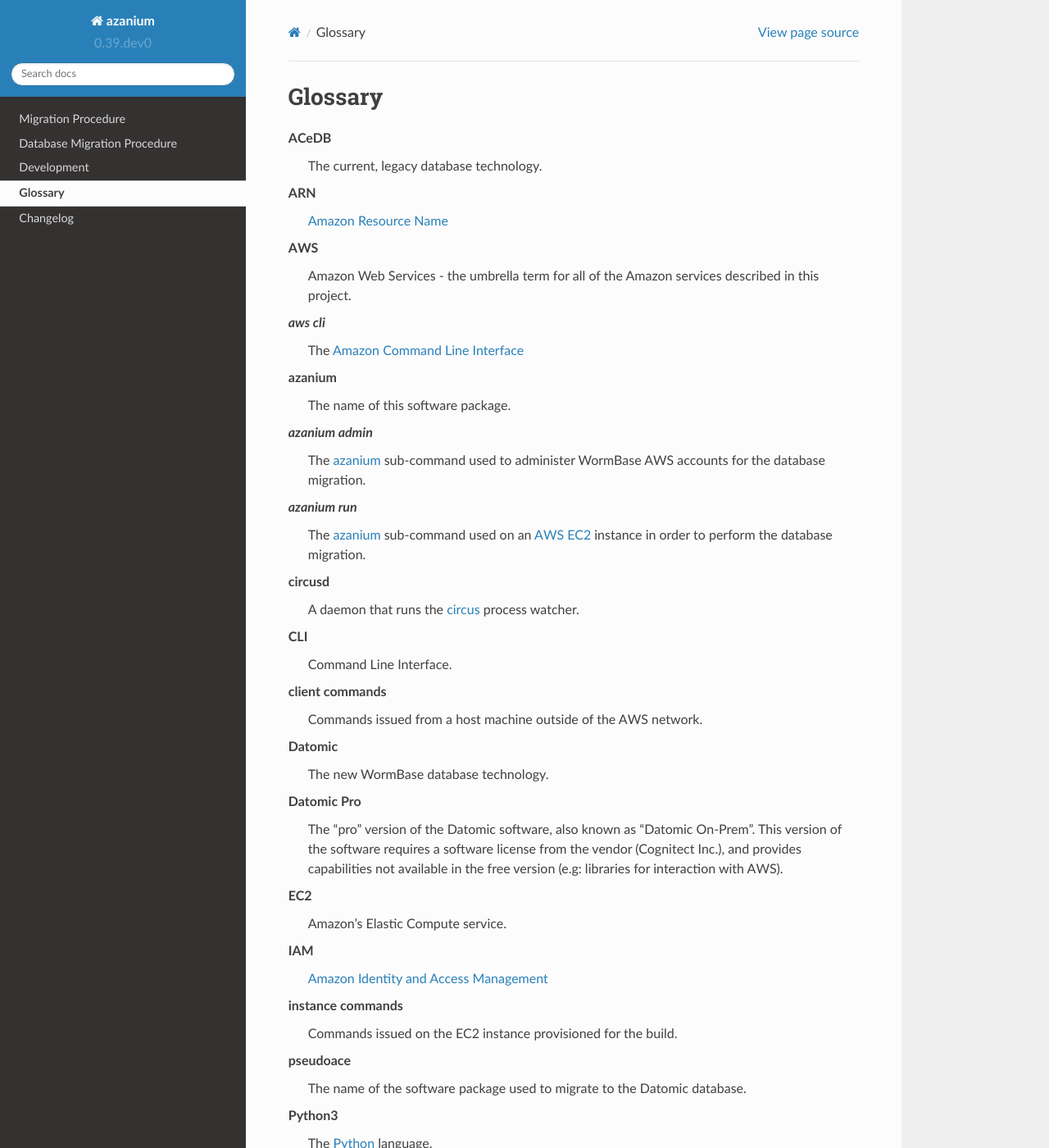
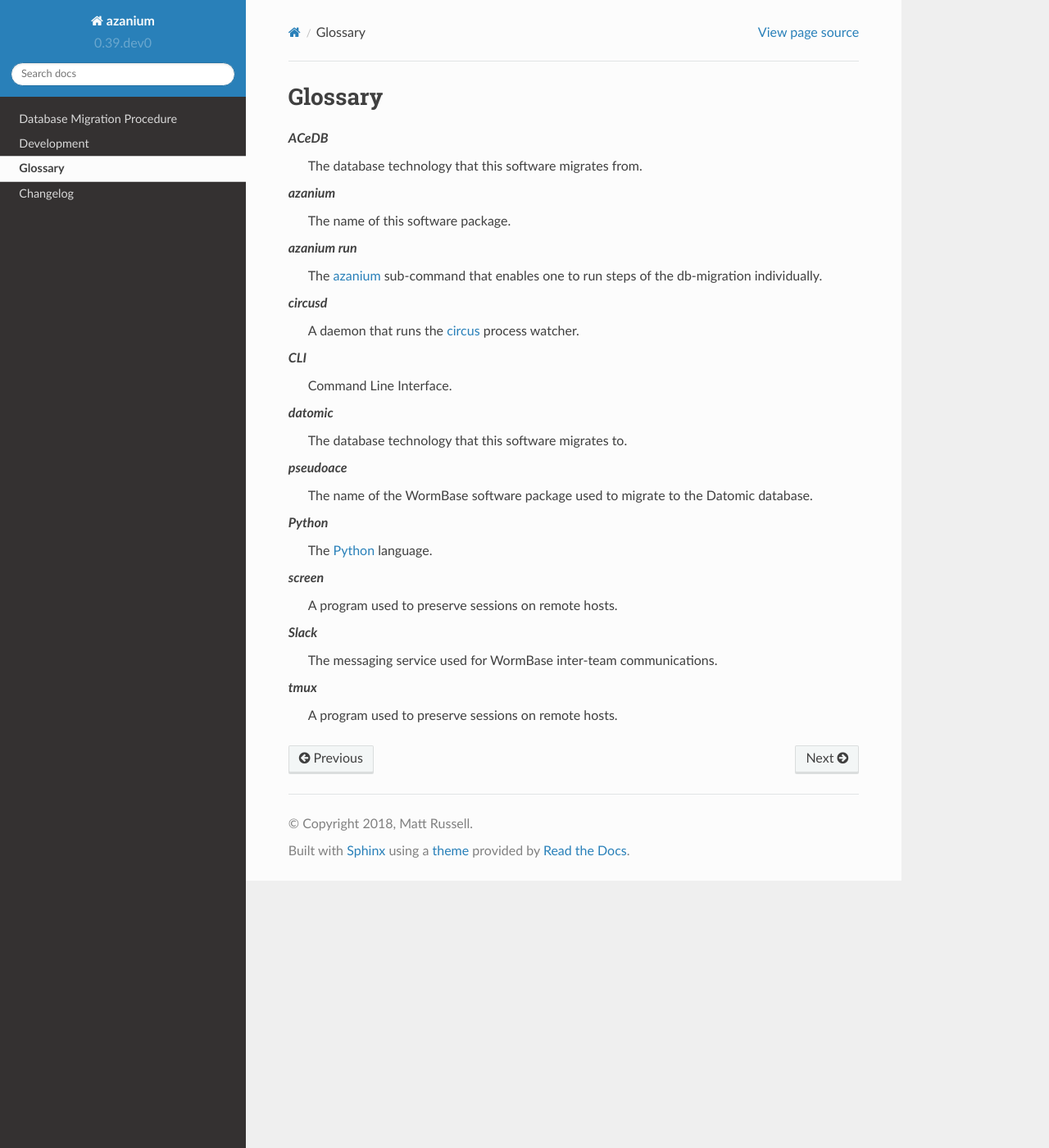
Before and after one commit to WormBase/db-migration, a Sphinx documentation site: the page built from docs/source/glossary.rst, in a window 1280 px wide and 1400 px high. Shown: the whole window at 82% size. Built offline with Sphinx 7.4.7 and the Read the Docs theme 2.0.0, drawn with Linux system fonts in a browser that asks for light colours; pages that are not in the unit, such as notebooks, are missing from menus; some of the changed text lies outside the part shown.

Commit message:
Re-organised documentation to be platform neutral.
(Removed all references to AWS)

```diff
--- a/docs/source/dev/index.rst
+++ b/docs/source/dev/index.rst
@@ -11,4 +11,3 @@
    testing
    documentation
    releases
-   misc
--- a/docs/source/glossary.rst
+++ b/docs/source/glossary.rst
@@ -4,82 +4,42 @@
 .. glossary::
    :sorted:
 
-   azanium
+   `azanium`
      The name of this software package.
 
-   `azanium admin`
-      The :term:`azanium` sub-command used to administer WormBase AWS
-      accounts for the database migration.
+   `azanium run`
+      The :term:`azanium` sub-command that enables one to run steps of
+      the db-migration individually.
 
-   `azanium run`
-      The :term:`azanium` sub-command used on an :term:`AWS`
-      :term:`EC2` instance in order to perform the database migration.
+   `datomic`
+      The database technology that this software migrates to.
 
-   `aws cli`
-      The `Amazon Command Line Interface`_
+   `ACeDB`
 
-   AWS
-      Amazon Web Services - the umbrella term for all of the Amazon
-      services described in this project.
+      The database technology that this software migrates from.
 
-   EC2
-      Amazon's Elastic Compute service.
-
-   S3
-      Amazon S3 storage service.
-
-   ARN
-      `Amazon Resource Name`_
-
-   IAM
-      `Amazon Identity and Access Management`_
-
-   client commands
-      Commands issued from a host machine outside of the AWS network.
-
-   instance commands
-      Commands issued on the EC2 instance provisioned for the build.
-
-   Datomic
-      The new WormBase database technology.
-
-   Datomic Pro
-      The "pro" version of the Datomic software, also known as "Datomic On-Prem".
-      This version of the software requires a software license from the vendor (Cognitect Inc.),
-      and provides capabilities not available in the free version (e.g: libraries for interaction with AWS).
-
-   ACeDB
-
-      The current, legacy database technology.
-
-   CLI
+   `CLI`
       Command Line Interface.
 
-   screen
-      The most infamous program used to preserve sessions on remote
-      hosts.
+   `screen`
+      A program used to preserve sessions on remote hosts.
 
-   tmux
-      A newer program used to preserve sessions on remote hosts with
-      less irritating key bindings.
+   `tmux`
+      A program used to preserve sessions on remote hosts.
 
-   circusd
+   `circusd`
       A daemon that runs the circus_ process watcher.
 
-   pseudoace
-      The name of the software package used to migrate to the Datomic
+   `pseudoace`
+      The name of the WormBase software package used to migrate to the Datomic
       database.
 
-   Slack
+   `Slack`
       The messaging service used for WormBase inter-team communications.
 
-   Python3
+   `Python`
       The Python_ language.
 
-
-
-.. _`Amazon Resource Name`: http://docs.aws.amazon.com/general/latest/gr/aws-arns-and-namespaces.html
-.. _`Amazon Identity and Access Management`: http://docs.aws.amazon.com/IAM/latest/UserGuide/introduction.html
 .. _circus: https://circus.readthedocs.io/en/latest/
-.. _`Amazon Command Line Interface`: https://aws.amazon.com/cli/
+.. _datomic: https://www.datomic.com/
 .. _Python: https://www.python.org
--- a/docs/source/index.rst
+++ b/docs/source/index.rst
@@ -6,7 +6,6 @@
    :hidden:
 
    user/index.rst
-   admin/index.rst
    dev/index.rst
    glossary
    changelog
```
Also changed, not shown: docs/source/dev/system-requirements.rst (+4 -4 lines), docs/source/dev/testing.rst (deleted, +0 -27 lines), docs/source/user/guide.rst (deleted, +0 -131 lines), docs/source/user/index.rst (+113 -16 lines), 1 other file.
